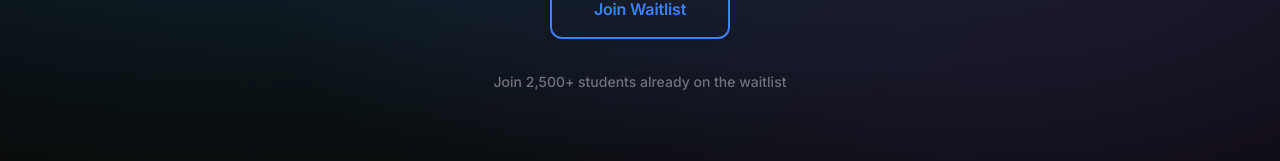
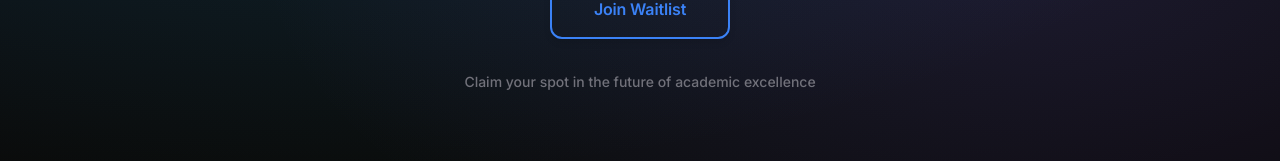
Before and after one commit to PiyushJ1/StudyIntel, a Next.js app in the folder frontend/: page / in a window 1280 px wide. Shown: the part 537-698 px from the top of the page. Built offline with nearby package versions, Linux system fonts and the light colour scheme.

Commit message:
make further edits

```diff
--- a/frontend/app/page.tsx
+++ b/frontend/app/page.tsx
@@ -130,7 +130,7 @@ export default function HomePage() {
             </button>
 
             <p className={styles.waitlistText}>
-              Join 2,500+ students already on the waitlist
+              Claim your spot in the future of academic excellence
             </p>
           </div>
         </div>
@@ -397,7 +397,7 @@ export default function HomePage() {
         <div className={styles.sectionContainer}>
           <h2 className={styles.ctaTitle}>Ready to Transform Your Study Game?</h2>
           <p className={styles.ctaSubtitle}>
-            Join thousands of students who are already studying smarter with StudyIntel
+            Join hundreds of students who already on the StudyIntel waitlist
           </p>
           <div className={styles.ctaButtons}>
             <button onClick={handleWaitlistClick} className={styles.ctaPrimaryButton}>
```
